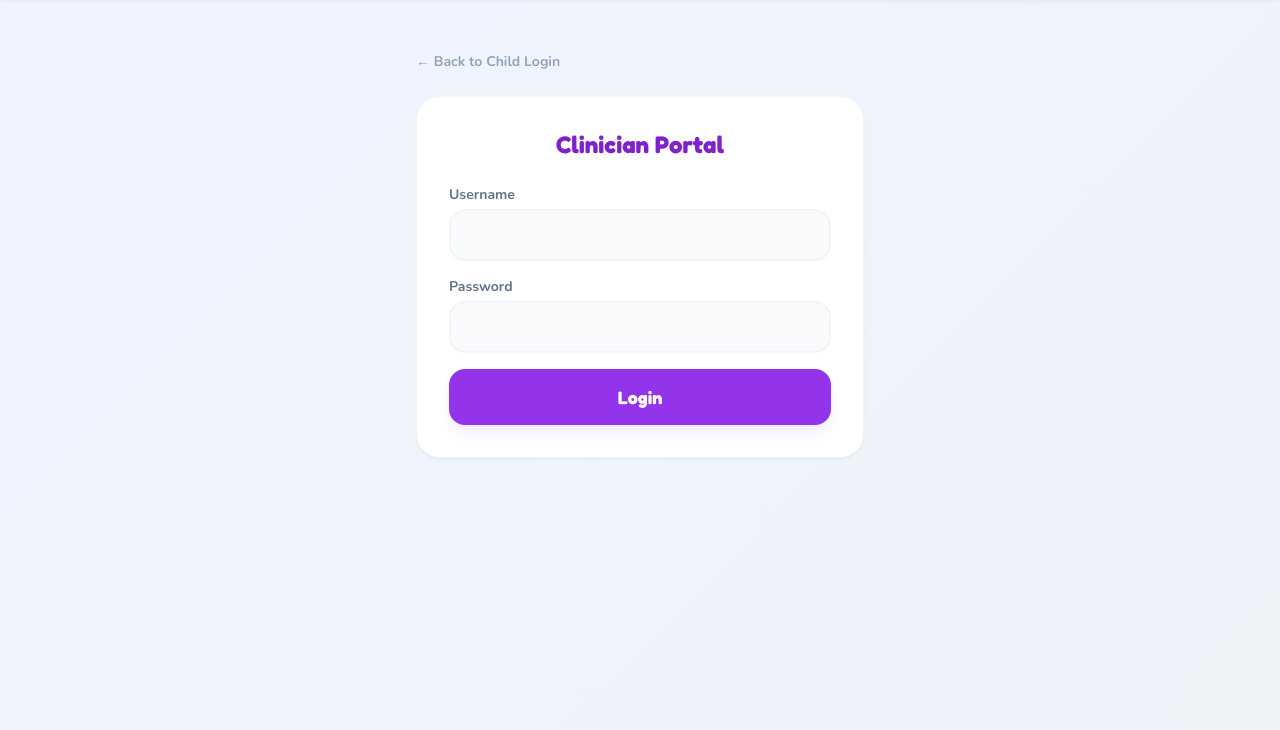
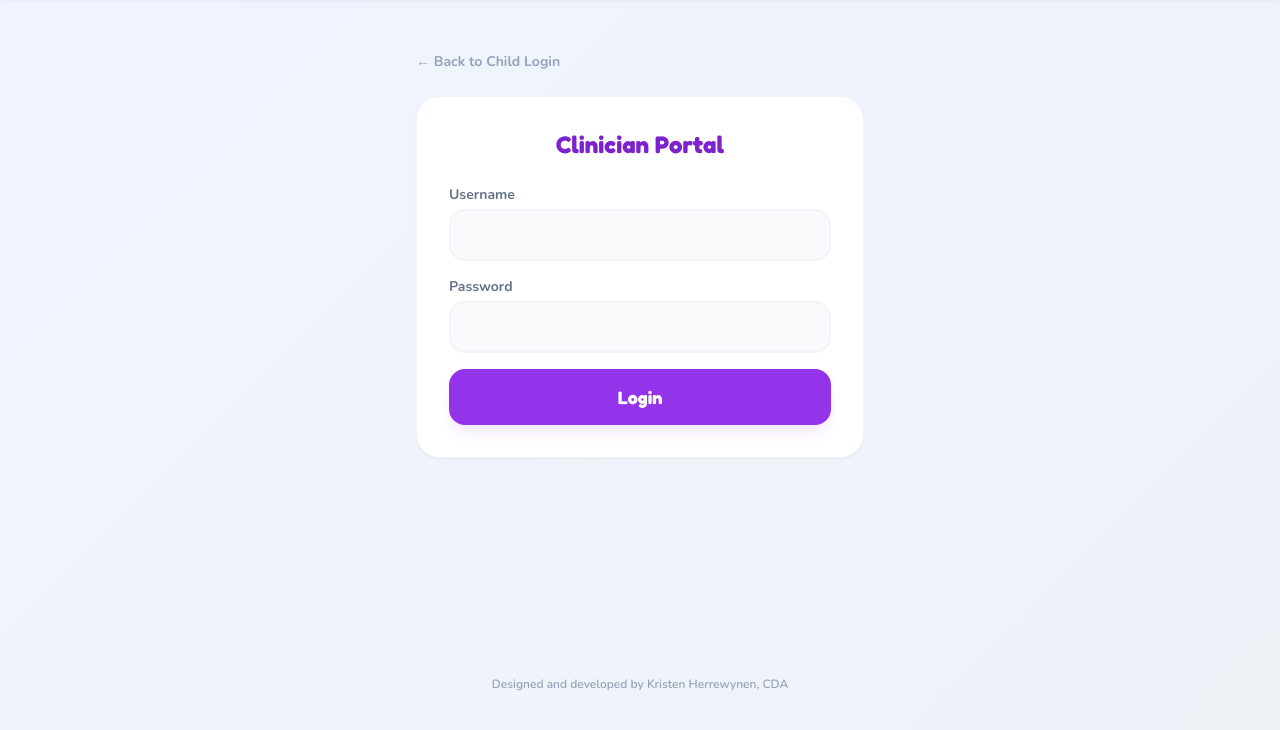
Before and after one commit to kristenh-cda/speech-homework, a plain HTML site: page index.html in a window 1280 px wide. Both pictures are taken after a click on the button "CLINICIAN PORTAL ACCESS". Shown: the part 68-798 px from the top of the page. Drawn offline with nearby package versions, Linux system fonts and the light colour scheme.

Commit message:
Update index.html

```diff
--- a/index.html
+++ b/index.html
@@ -88,7 +88,7 @@
     </div>
 
     <!-- MAIN CONTENT AREA -->
-    <main id="main-content" class="flex-1 p-6 sm:p-8 overflow-y-auto w-full relative">
+    <main id="main-content" class="flex-1 flex flex-col p-6 sm:p-8 overflow-y-auto w-full relative">
 
         <!-- 1. CHILD LOGIN SCREEN -->
         <div id="screen-parent-login" class="flex-col items-center max-w-md mx-auto w-full animate-fade-in flex pt-4">
@@ -211,7 +211,8 @@
             </div>
 
             <!-- Bottom Next/Complete Action Bar -->
-            <div class="px-4 sm:px-6 pb-4 pt-1 flex justify-end items-center shrink-0 z-20">
+            <div class="px-4 sm:px-6 pb-3 pt-1 flex justify-between items-end shrink-0 z-20">
+                <span class="text-[11px] sm:text-xs text-slate-400 font-semibold pb-1">Designed and developed by Kristen Herrewynen, CDA</span>
                 <button onclick="nextPracticeWord()" class="bg-indigo-600 hover:bg-indigo-700 text-white w-16 h-16 sm:w-20 sm:h-20 rounded-full shadow-xl flex items-center justify-center transition-transform active:scale-90 border-4 border-white">
                     <svg xmlns="http://www.w3.org/2000/svg" class="h-9 w-9 sm:h-11 sm:w-11" fill="none" viewBox="0 0 24 24" stroke="currentColor" stroke-width="3">
                         <path stroke-linecap="round" stroke-linejoin="round" d="M5 13l4 4L19 7" />
@@ -234,6 +235,8 @@
                 <h2 class="font-display text-4xl sm:text-5xl font-bold text-indigo-600 mb-2">Great Job!</h2>
                 <p class="text-xl sm:text-2xl text-slate-600 font-semibold">You finished this list!</p>
             </div>
+
+            <p class="absolute bottom-3 left-0 right-0 text-center text-xs text-slate-400 font-semibold pointer-events-none z-40">Designed and developed by Kristen Herrewynen, CDA</p>
         </div>
 
         <!-- 6. CLINICIAN DASHBOARD -->
@@ -395,6 +398,11 @@
                 <div id="client-logs-container" class="space-y-3 max-h-64 overflow-y-auto"></div>
             </div>
         </div>
+
+        <!-- SCROLLABLE FOOTER ATTRIBUTION -->
+        <footer id="app-footer" class="mt-auto pt-8 pb-2 text-center text-xs text-slate-400 font-semibold w-full shrink-0">
+            Designed and developed by Kristen Herrewynen, CDA
+        </footer>
 
     </main>
 
@@ -604,13 +612,16 @@
             currentMode = screenId;
 
             const mainContent = document.getElementById('main-content');
+            const appFooter = document.getElementById('app-footer');
 
             if (screenId === 'practiceSession' || screenId === 'practiceComplete') {
                 mainContent.classList.remove('p-6', 'sm:p-8', 'overflow-y-auto');
                 mainContent.classList.add('p-0', 'overflow-hidden');
+                if (appFooter) appFooter.classList.add('hide');
             } else {
                 mainContent.classList.add('p-6', 'sm:p-8', 'overflow-y-auto');
                 mainContent.classList.remove('p-0', 'overflow-hidden');
+                if (appFooter) appFooter.classList.remove('hide');
             }
 
             if (['parentLogin', 'clinicianLogin'].includes(screenId)) {
```
